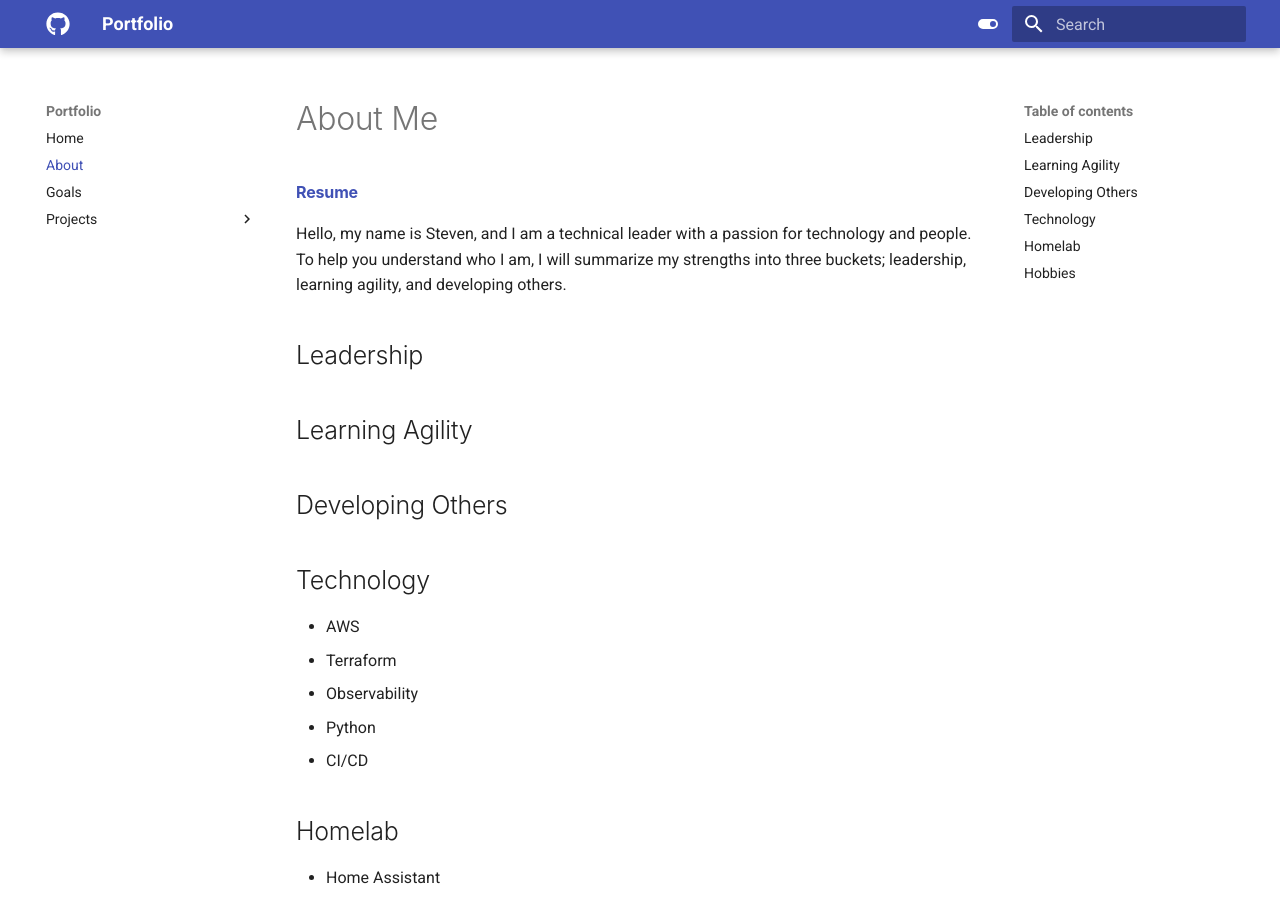
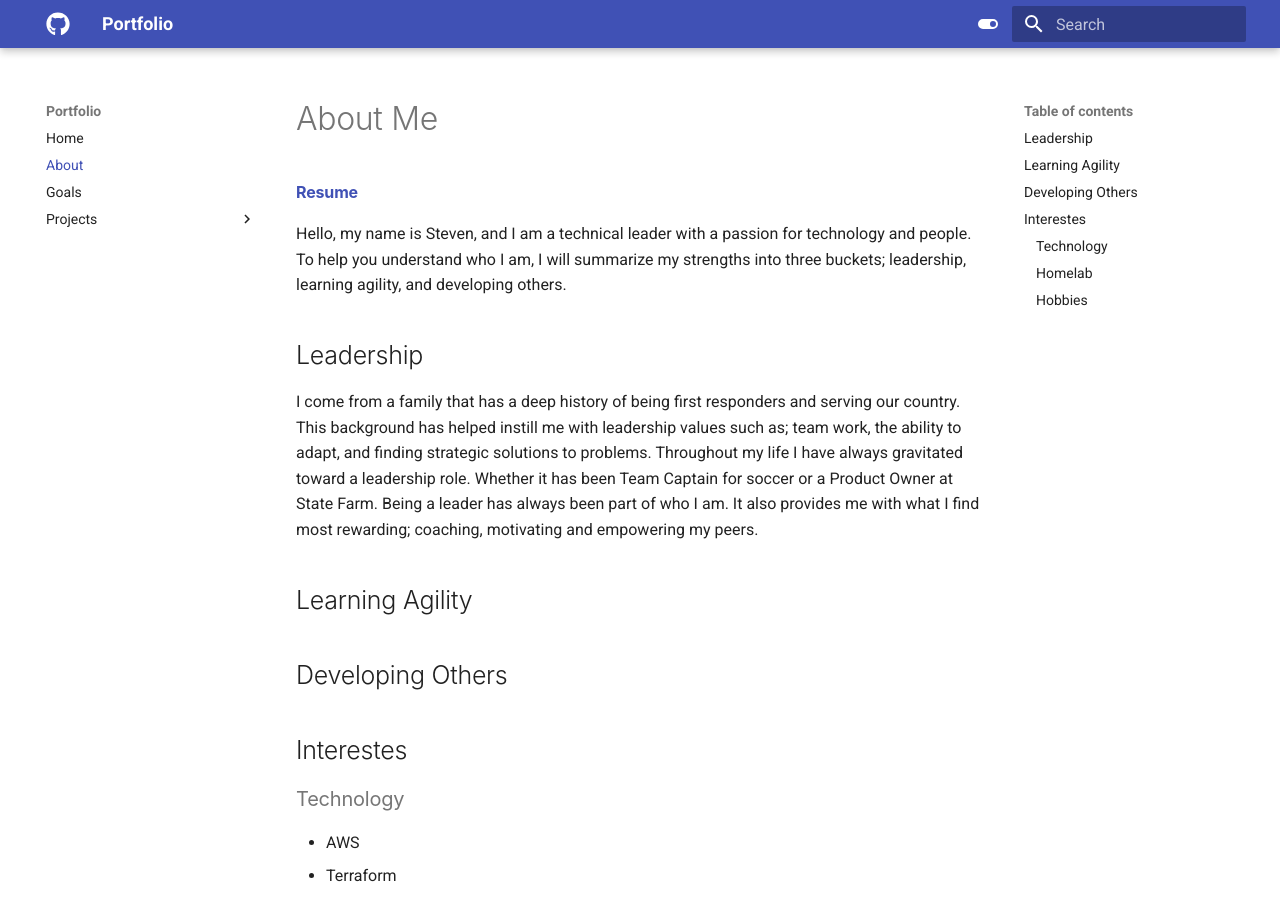
Before and after one commit to stevejoluc/stevejoluc.github.io, an MkDocs documentation site: the page built from docs/about/about.md, in a window 1280 px wide and 900 px high. Built offline with MkDocs 1.6.1 and Material for MkDocs 9.7.7, drawn with Linux system fonts in a browser that asks for light colours.

Commit message:
Update about.md

```diff
--- a/docs/about/about.md
+++ b/docs/about/about.md
@@ -5,25 +5,26 @@
 Hello, my name is Steven, and I am a technical leader with a passion for technology and people. To help you understand who I am, I will summarize my strengths into three buckets; leadership, learning agility, and developing others.
 
 ## Leadership
+I come from a family that has a deep history of being first responders and serving our country. This background has helped instill me with leadership values such as; team work, the ability to adapt, and finding strategic solutions to problems. Throughout my life I have always gravitated toward a leadership role. Whether it has been Team Captain for soccer or a Product Owner at State Farm. Being a leader has always been part of who I am. It also provides me with what I find most rewarding; coaching, motivating and empowering my peers.
 
 ## Learning Agility
 
 ## Developing Others
 
-
-## Technology
+## Interestes
+### Technology
 - AWS
 - Terraform
 - Observability
 - Python
 - CI/CD
 
-## Homelab
+### Homelab
 - Home Assistant
 - Unifi
 - Raspberry Pi
 
-## Hobbies
+### Hobbies
 - Researching new technology
 - Improving Homelab
 - Golfing
```
